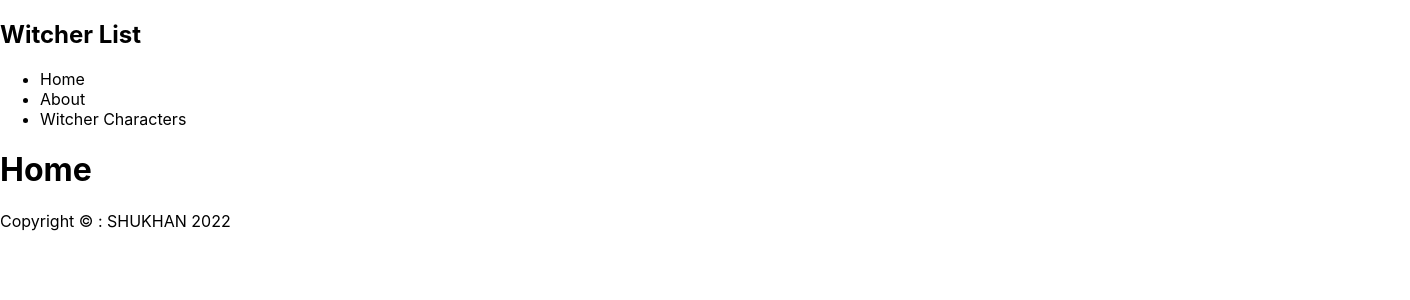
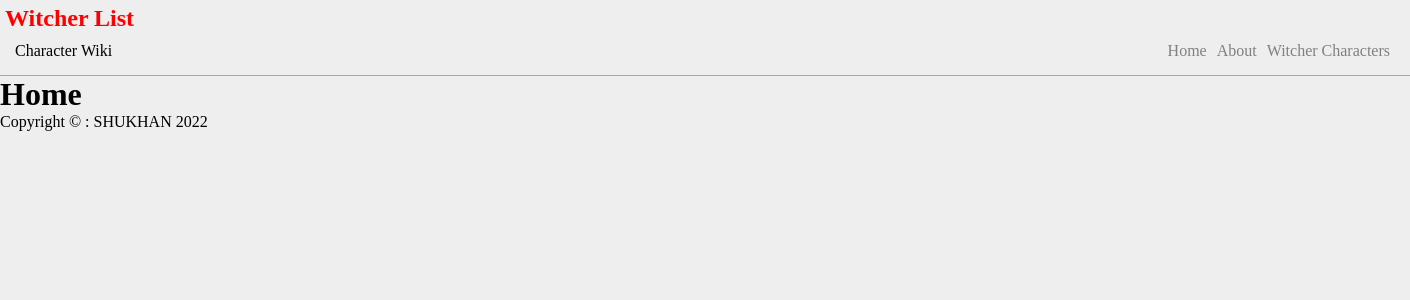
Before and after one commit to skn437/witcher-characters, a Next.js app: page / in a window 1280 px wide. Shown: the top 300 px of the page, 1410 px wide, since content can reach past the window. Built offline with nearby package versions, Linux system fonts and the light colour scheme.

Commit message:
Created 404.js and some styling

```diff
--- a/components/Navbar.js
+++ b/components/Navbar.js
@@ -1,20 +1,27 @@
 import Link from "next/link";
+import styles from "../styles/Navbar.module.css";
 
 const Navbar = () => {
 
     return (
 
-        <nav id="navbar">
+        <nav id={styles.navbar}>
 
             <h1>Witcher List</h1>
 
-            <ul>
+            <div id={styles.flex_container}>
 
-                <li><Link href="/"><a>Home</a></Link></li>
-                <li><Link href="/about"><a>About</a></Link></li>
-                <li><Link href="/witchers"><a>Witcher Characters</a></Link></li>
+                <p>Character Wiki</p>
 
-            </ul>
+                <ul id={styles.nav_container}>
+
+                    <li><Link href="/"><a className={styles.nav_list}>Home</a></Link></li>
+                    <li><Link href="/about"><a className={styles.nav_list}>About</a></Link></li>
+                    <li><Link href="/witchers"><a className={styles.nav_list}>Witcher Characters</a></Link></li>
+
+                </ul>
+
+            </div>
 
         </nav>
 
--- a/styles/Navbar.module.css
+++ b/styles/Navbar.module.css
@@ -0,0 +1,44 @@
+#navbar{
+
+    margin: auto;
+    width: 1400px;
+    padding: 5px;
+    border-bottom: 1px solid rgb(169, 165, 165);
+
+}
+
+#navbar h1{
+
+    color: red;
+
+}
+
+#navbar #flex_container{
+
+    display: flex;
+    justify-Content: space-between;
+
+}
+
+#navbar #flex_container p{
+
+    margin: 10px;
+
+}
+
+#navbar #nav_container{
+
+    margin: 10px;
+    list-style-type: none;
+    display: flex;
+    justify-Content: space-between;
+
+}
+
+#navbar #flex_container .nav_list{
+
+    color: grey;
+    padding: 5px;
+    text-decoration: none;
+
+}
--- /dev/null
+++ b/styles/NotFound.module.css
@@ -0,0 +1,6 @@
+#not_found{
+
+    margin: 10px;
+    padding: 5px;
+
+}
--- a/styles/globals.css
+++ b/styles/globals.css
@@ -1,16 +1,14 @@
-html,
-body {
-  padding: 0;
-  margin: 0;
-  font-family: -apple-system, BlinkMacSystemFont, Segoe UI, Roboto, Oxygen,
-    Ubuntu, Cantarell, Fira Sans, Droid Sans, Helvetica Neue, sans-serif;
+*{
+
+    margin: 0px;
+    padding: 0px;
+
 }
 
-a {
-  color: inherit;
-  text-decoration: none;
+body{
+
+    margin: auto;
+    width: 1400px;
+    background: #eee;
+
 }
-
-* {
-  box-sizing: border-box;
-}
```
Also changed, not shown: pages/404.js (added, +20 -0 lines).
